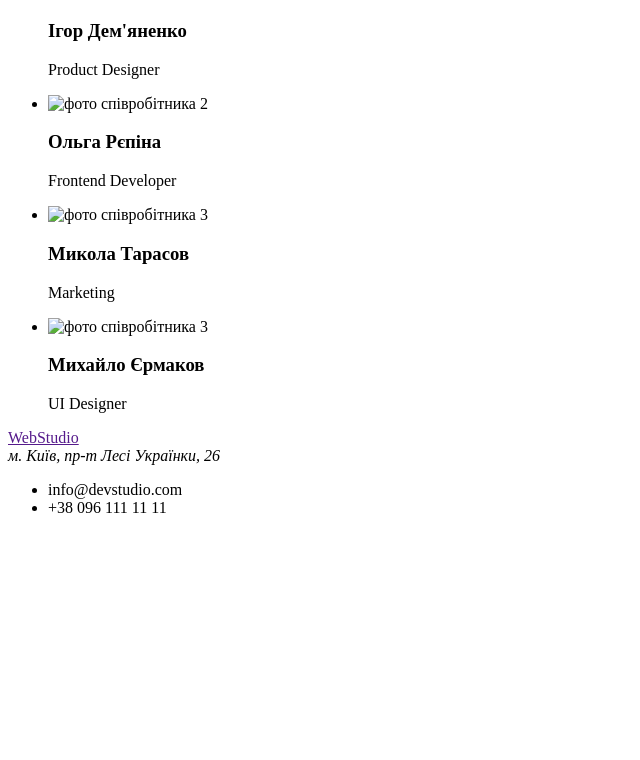
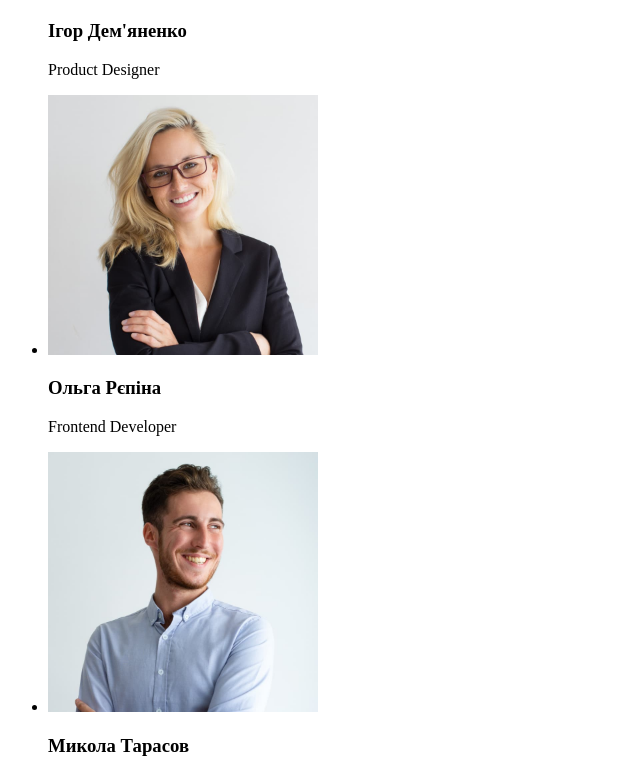
Before and after one commit to Serhii-Pradid/goit-markup-hw-01, a plain HTML site: page index.html in a window 1280 px wide. Shown: the part 1884-2644 px from the top of the page, without its empty margins (0-640 px from the left). Before the commit the page ends 2417 px from the top, so only its background shows below. Drawn offline with Linux system fonts and the light colour scheme; the site is published under a folder, as on GitHub Pages, so addresses that start at the root find nothing.

Commit message:
исправляет путь к фотокоманды

```diff
--- a/index.html
+++ b/index.html
@@ -80,17 +80,17 @@
         <p>Product Designer</p>
     </li>
     <li>
-        <img src="/images/staff2.jpg " alt="фото співробітника 2" width="270">
+        <img src="./images/staff2.jpg" alt="фото співробітника 2" width="270">
         <h3>Ольга Рєпіна</h3>
         <p>Frontend Developer</p>
     </li>
     <li>
-        <img src="/images/staff3.jpg" alt="фото співробітника 3" width="270">
+        <img src="./images/staff3.jpg" alt="фото співробітника 3" width="270">
         <h3>Микола Тарасов</h3>
         <p>Marketing</p>
     </li>
     <li>
-        <img src="/images/staff4.jpg" alt="фото співробітника 3" width="270">
+        <img src="./images/staff4.jpg" alt="фото співробітника 3" width="270">
         <h3>Михайло Єрмаков</h3>
         <p>UI Designer</p>
     </li>
```
